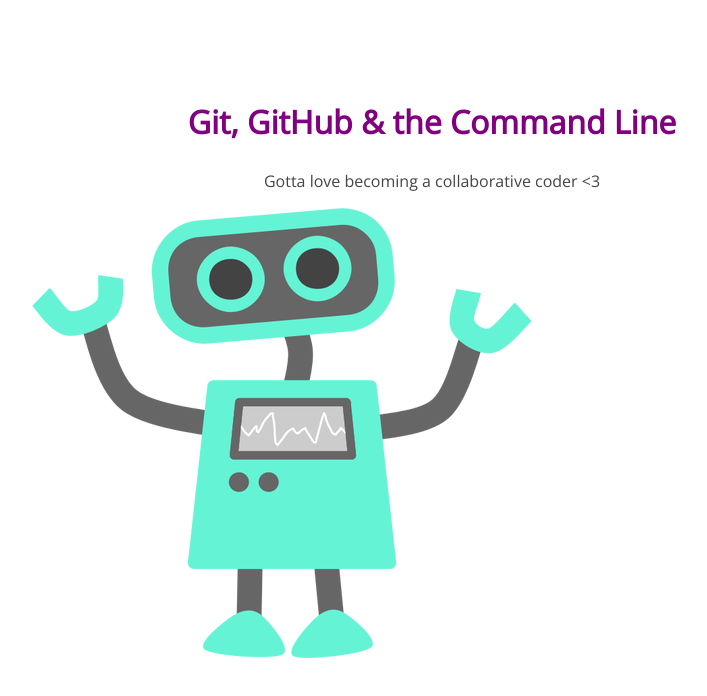
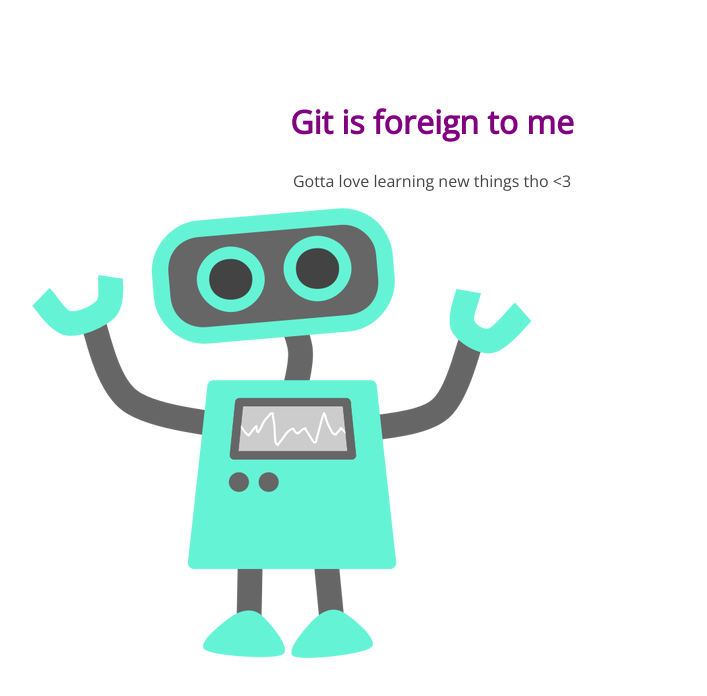
Before and after one commit to sbf1186/105-project, a plain HTML site: page index.html in a window 1280 px wide. Shown: the whole page, without its empty margins (208-915 px from the left). Drawn offline with nearby package versions, Linux system fonts and the light colour scheme.

Commit message:
changed title

```diff
--- a/index.html
+++ b/index.html
@@ -2,14 +2,14 @@
 <html lang="en">
 <head>
 	<meta charset="UTF-8">
-	<title>Let's Learn Git, GitHub and the Command Line</title>
+	<title>Learning All About Git</title>
 	<link href='http://fonts.googleapis.com/css?family=Open+Sans' rel='stylesheet' type='text/css'>
 	<link rel="stylesheet" href="css/style.css">
 </head>
 <body>
 	<section>
-		<h1>Git, GitHub & the Command Line</h1>
-		<p>Gotta love becoming a collaborative coder <3</p>
+		<h1>Git is foreign to me</h1>
+		<p>Gotta love learning new things tho <3</p>
 		<img src="img/happy-blue-robot.png">
 	</section>
 </body>
```
